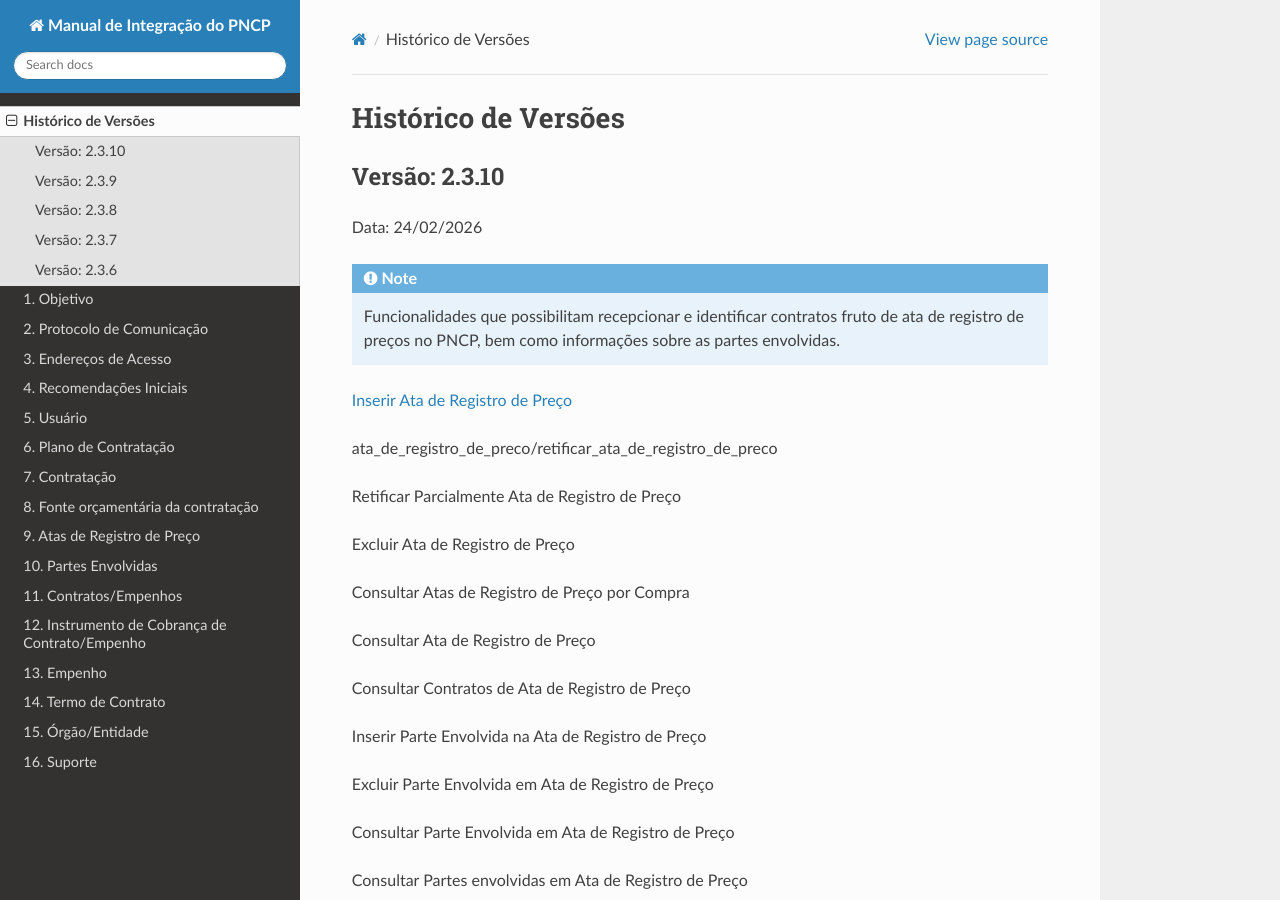
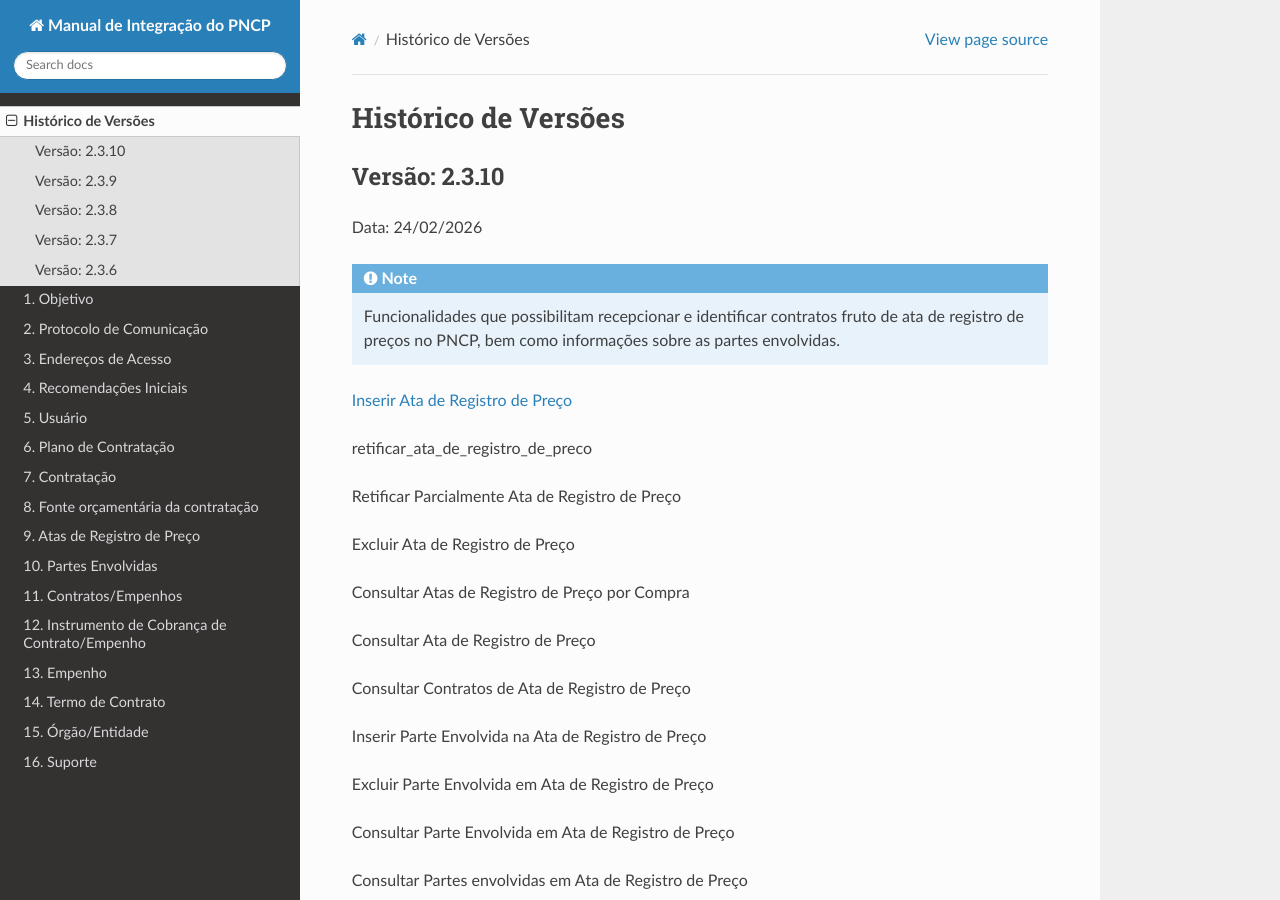
Before and after one commit to carlosmgi/Manual-de-Integracao-do-PNCP, a Sphinx documentation site: the page built from docs/source/historico_de_versoes/index.rst, in a window 1280 px wide and 900 px high. Built offline with Sphinx 7.4.7 and the Read the Docs theme 3.1.0, drawn with Linux system fonts in a browser that asks for light colours; pages that are not in the unit, such as notebooks, are missing from menus.

Commit message:
Update index.rst

```diff
--- a/docs/source/historico_de_versoes/index.rst
+++ b/docs/source/historico_de_versoes/index.rst
@@ -15,7 +15,7 @@
 
 `Inserir Ata de Registro de Preço <https://manual-de-integracao-do-pncp.readthedocs.io/pt-br/latest/Inserir%20Ata%20de%20Registro%20de%20Pre%C3%A7o.html>`_
 
-ata_de_registro_de_preco/retificar_ata_de_registro_de_preco
+retificar_ata_de_registro_de_preco
 
 Retificar Parcialmente Ata de Registro de Preço
 
```
